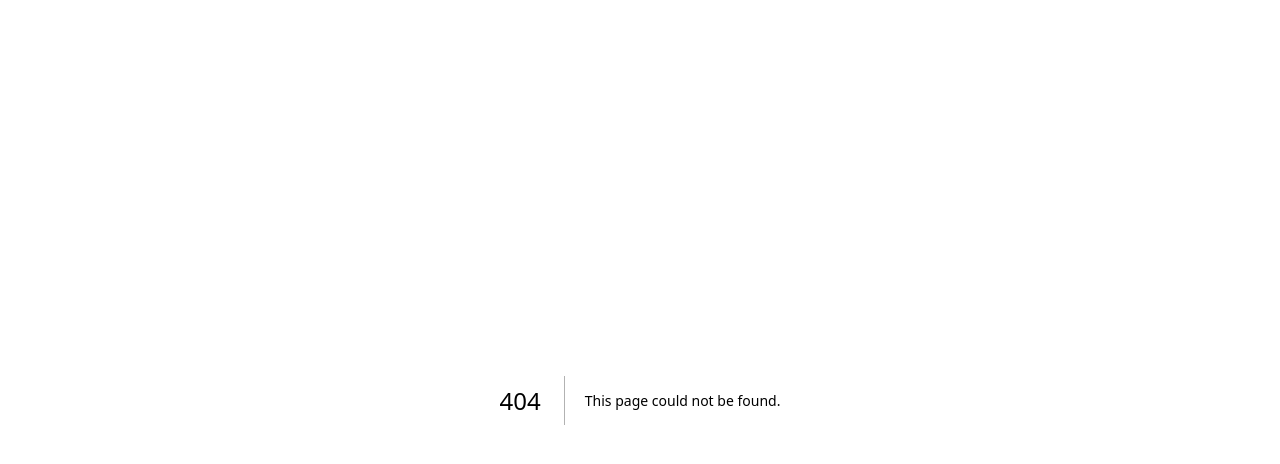
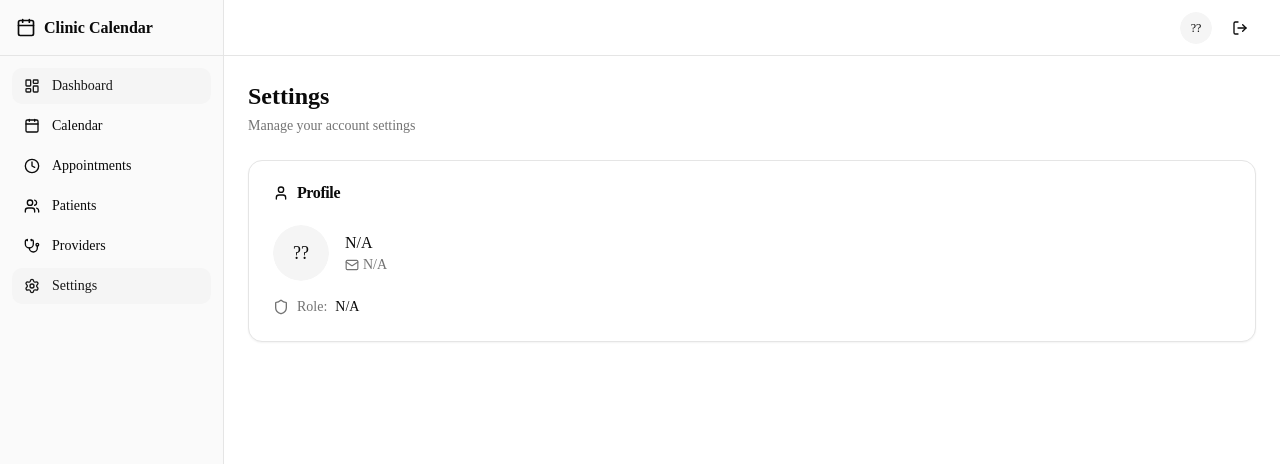
Before and after one commit to yazanrababah16-pixel/Calendar, a Next.js app: page /dashboard/settings in a window 1280 px wide. Before the commit this address had no page. Shown: the top 464 px of the page. Built offline with nearby package versions, Linux system fonts and the light colour scheme; no server answers.

Commit message:
feat: add settings page, add patient dialog, and patient creation flow

```diff
--- a/src/app/dashboard/patients/page.tsx
+++ b/src/app/dashboard/patients/page.tsx
@@ -6,18 +6,27 @@ import Link from "next/link";
 import { patientsQuery } from "@/lib/queries/patients";
 import { Card, CardContent } from "@/components/ui/card";
 import { Input } from "@/components/ui/input";
+import { Button } from "@/components/ui/button";
 import { Skeleton } from "@/components/ui/skeleton";
-import { Users, Mail, Search } from "lucide-react";
+import { AddPatientDialog } from "@/components/patients/add-patient-dialog";
+import { Users, Mail, Search, Plus } from "lucide-react";
 
 export default function PatientsPage() {
   const [search, setSearch] = useState("");
+  const [dialogOpen, setDialogOpen] = useState(false);
   const { data: patients, isLoading } = useQuery(patientsQuery(search || undefined));
 
   return (
     <div className="space-y-6">
-      <div>
-        <h1 className="text-2xl font-semibold">Patients</h1>
-        <p className="mt-1 text-sm text-muted-foreground">Search and manage patients</p>
+      <div className="flex items-center justify-between">
+        <div>
+          <h1 className="text-2xl font-semibold">Patients</h1>
+          <p className="mt-1 text-sm text-muted-foreground">Search and manage patients</p>
+        </div>
+        <Button onClick={() => setDialogOpen(true)}>
+          <Plus className="mr-1 size-4" />
+          Add Patient
+        </Button>
       </div>
 
       <div className="relative">
@@ -43,6 +52,11 @@ export default function PatientsPage() {
             <p className="text-sm text-muted-foreground">
               {search ? "No patients match your search" : "No patients found"}
             </p>
+            {!search && (
+              <Button variant="outline" size="sm" onClick={() => setDialogOpen(true)}>
+                Add your first patient
+              </Button>
+            )}
           </CardContent>
         </Card>
       ) : (
@@ -69,6 +83,8 @@ export default function PatientsPage() {
           ))}
         </div>
       )}
+
+      <AddPatientDialog open={dialogOpen} onOpenChange={setDialogOpen} />
     </div>
   );
 }
--- /dev/null
+++ b/src/app/dashboard/settings/page.tsx
@@ -0,0 +1,56 @@
+"use client";
+
+import { useSession } from "next-auth/react";
+import { Card, CardContent, CardHeader, CardTitle } from "@/components/ui/card";
+import { Avatar, AvatarFallback } from "@/components/ui/avatar";
+import { Mail, Shield, User } from "lucide-react";
+
+export default function SettingsPage() {
+  const { data: session } = useSession();
+  const user = session?.user;
+  const initials = user?.name
+    ? user.name
+        .split(" ")
+        .map((n) => n[0])
+        .join("")
+        .toUpperCase()
+        .slice(0, 2)
+    : "??";
+
+  return (
+    <div className="space-y-6">
+      <div>
+        <h1 className="text-2xl font-semibold">Settings</h1>
+        <p className="mt-1 text-sm text-muted-foreground">Manage your account settings</p>
+      </div>
+
+      <Card>
+        <CardHeader>
+          <CardTitle className="flex items-center gap-2">
+            <User className="size-4" />
+            Profile
+          </CardTitle>
+        </CardHeader>
+        <CardContent className="space-y-4">
+          <div className="flex items-center gap-4">
+            <Avatar className="size-14">
+              <AvatarFallback className="text-lg">{initials}</AvatarFallback>
+            </Avatar>
+            <div>
+              <p className="font-medium text-base">{user?.name ?? "N/A"}</p>
+              <div className="flex items-center gap-1 text-sm text-muted-foreground">
+                <Mail className="size-3.5" />
+                {user?.email ?? "N/A"}
+              </div>
+            </div>
+          </div>
+          <div className="flex items-center gap-2 text-sm">
+            <Shield className="size-4 text-muted-foreground" />
+            <span className="text-muted-foreground">Role:</span>
+            <span className="font-medium capitalize">{user?.role?.toLowerCase() ?? "N/A"}</span>
+          </div>
+        </CardContent>
+      </Card>
+    </div>
+  );
+}
--- /dev/null
+++ b/src/components/patients/add-patient-dialog.tsx
@@ -0,0 +1,135 @@
+"use client";
+
+import { useCallback, useState } from "react";
+import { useQueryClient } from "@tanstack/react-query";
+import { useForm } from "react-hook-form";
+import { zodResolver } from "@hookform/resolvers/zod";
+import { z } from "zod";
+import { createPatient } from "@/server/actions/patients";
+import {
+  Dialog,
+  DialogContent,
+  DialogHeader,
+  DialogTitle,
+  DialogDescription,
+} from "@/components/ui/dialog";
+import { Button } from "@/components/ui/button";
+import { Input } from "@/components/ui/input";
+import { Label } from "@/components/ui/label";
+import { useToast } from "@/components/ui/toaster";
+
+const addPatientSchema = z.object({
+  name: z.string().min(1, "Name is required").max(100),
+  email: z.string().email("Invalid email address"),
+  phone: z.string().max(20).optional().or(z.literal("")),
+  dateOfBirth: z.string().optional().or(z.literal("")),
+  notes: z.string().max(2000).optional().or(z.literal("")),
+});
+
+type AddPatientFormData = z.infer<typeof addPatientSchema>;
+
+type AddPatientDialogProps = {
+  open: boolean;
+  onOpenChange: (open: boolean) => void;
+};
+
+export function AddPatientDialog({ open, onOpenChange }: AddPatientDialogProps) {
+  const queryClient = useQueryClient();
+  const { toast } = useToast();
+  const [error, setError] = useState<string | null>(null);
+
+  const {
+    register,
+    handleSubmit,
+    reset,
+    formState: { errors, isSubmitting },
+  } = useForm<AddPatientFormData>({
+    resolver: zodResolver(addPatientSchema),
+    defaultValues: { name: "", email: "", phone: "", dateOfBirth: "", notes: "" },
+  });
+
+  const onSubmit = useCallback(
+    async (data: AddPatientFormData) => {
+      setError(null);
+      const formData = new FormData();
+      formData.set("name", data.name);
+      formData.set("email", data.email);
+      if (data.phone) formData.set("phone", data.phone);
+      if (data.dateOfBirth) formData.set("dateOfBirth", data.dateOfBirth);
+      if (data.notes) formData.set("notes", data.notes);
+
+      const result = await createPatient(null, formData);
+
+      if (result.success) {
+        queryClient.invalidateQueries({ queryKey: ["patients"] });
+        reset();
+        setError(null);
+        onOpenChange(false);
+        toast({
+          title: "Patient added",
+          description: "Patient has been created successfully.",
+          type: "success",
+        });
+      } else {
+        setError(result.error);
+        toast({ title: "Failed to add patient", description: result.error, type: "error" });
+      }
+    },
+    [queryClient, reset, onOpenChange, toast],
+  );
+
+  return (
+    <Dialog open={open} onOpenChange={onOpenChange}>
+      <DialogContent>
+        <DialogHeader>
+          <DialogTitle>Add Patient</DialogTitle>
+          <DialogDescription>Create a new patient record.</DialogDescription>
+        </DialogHeader>
+
+        {error && (
+          <div className="rounded-md bg-destructive/10 px-3 py-2 text-sm text-destructive">
+            {error}
+          </div>
+        )}
+
+        <form onSubmit={handleSubmit(onSubmit)} className="space-y-4">
+          <div className="space-y-2">
+            <Label htmlFor="name">Full Name</Label>
+            <Input id="name" {...register("name")} placeholder="John Doe" />
+            {errors.name && <p className="text-xs text-destructive">{errors.name.message}</p>}
+          </div>
+
+          <div className="space-y-2">
+            <Label htmlFor="email">Email</Label>
+            <Input id="email" type="email" {...register("email")} placeholder="john@example.com" />
+            {errors.email && <p className="text-xs text-destructive">{errors.email.message}</p>}
+          </div>
+
+          <div className="space-y-2">
+            <Label htmlFor="phone">Phone (optional)</Label>
+            <Input id="phone" {...register("phone")} placeholder="+1-555-0100" />
+          </div>
+
+          <div className="space-y-2">
+            <Label htmlFor="dateOfBirth">Date of Birth (optional)</Label>
+            <Input id="dateOfBirth" type="date" {...register("dateOfBirth")} />
+          </div>
+
+          <div className="space-y-2">
+            <Label htmlFor="notes">Notes (optional)</Label>
+            <Input id="notes" {...register("notes")} placeholder="Any relevant notes..." />
+          </div>
+
+          <div className="flex justify-end gap-3 pt-2">
+            <Button type="button" variant="outline" onClick={() => onOpenChange(false)}>
+              Cancel
+            </Button>
+            <Button type="submit" disabled={isSubmitting}>
+              {isSubmitting ? "Adding..." : "Add Patient"}
+            </Button>
+          </div>
+        </form>
+      </DialogContent>
+    </Dialog>
+  );
+}
--- /dev/null
+++ b/src/server/actions/patients.ts
@@ -0,0 +1,67 @@
+"use server";
+
+import { z } from "zod";
+import { auth } from "@/lib/auth";
+import { db } from "@/lib/db";
+import { Role } from "@/generated/prisma/enums";
+import { canManagePatients } from "@/lib/role-utils";
+
+const createPatientSchema = z.object({
+  name: z.string().min(1, "Name is required").max(100),
+  email: z.string().email("Invalid email address"),
+  phone: z.string().max(20).optional().or(z.literal("")),
+  dateOfBirth: z.string().optional().or(z.literal("")),
+  notes: z.string().max(2000).optional().or(z.literal("")),
+});
+
+type CreatePatientResult = { success: true; id: string } | { success: false; error: string };
+
+export async function createPatient(
+  _prevState: CreatePatientResult | null,
+  formData: FormData,
+): Promise<CreatePatientResult> {
+  const session = await auth();
+  if (!session?.user || !canManagePatients(session.user.role)) {
+    return { success: false, error: "Unauthorized" };
+  }
+
+  const parsed = createPatientSchema.safeParse({
+    name: formData.get("name"),
+    email: formData.get("email"),
+    phone: formData.get("phone") || undefined,
+    dateOfBirth: formData.get("dateOfBirth") || undefined,
+    notes: formData.get("notes") || undefined,
+  });
+
+  if (!parsed.success) {
+    const issue = parsed.error.issues?.[0];
+    return { success: false, error: issue?.message ?? "Invalid input" };
+  }
+
+  const { name, email, phone, dateOfBirth, notes } = parsed.data;
+
+  const existing = await db.user.findUnique({ where: { email } });
+  if (existing) {
+    return { success: false, error: "A user with this email already exists" };
+  }
+
+  const patient = await db.$transaction(async (tx) => {
+    const user = await tx.user.create({
+      data: { name, email, role: Role.PATIENT },
+    });
+
+    return tx.patient.create({
+      data: {
+        userId: user.id,
+        phone: phone || null,
+        dateOfBirth: dateOfBirth ? new Date(dateOfBirth) : null,
+        notes: notes || null,
+      },
+      include: {
+        user: { select: { id: true, name: true, email: true, image: true } },
+      },
+    });
+  });
+
+  return { success: true, id: patient.id };
+}
```
